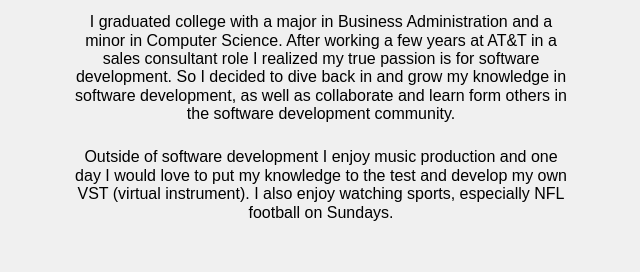
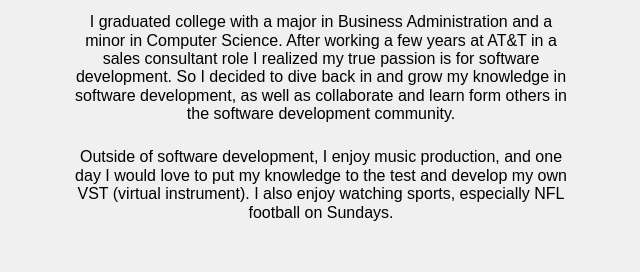
Before and after one commit to TylerIsaac/Hi-Im-Tyler, a plain HTML site: page index.html in a window 1280 px wide. Shown: the part 1080-1352 px from the top of the page, 319-959 px from the left. Drawn offline with nearby package versions, Linux system fonts and the light colour scheme.

```diff
--- a/index.html
+++ b/index.html
@@ -44,7 +44,7 @@
             <h3>About Tyler</h3>
               <p class="wrapper">I graduated college with a major in Business Administration and a minor in Computer Science. After working a few years at AT&T in a sales consultant role I realized my true passion is for software development. So I decided to dive back in and grow my knowledge in software development, as well as collaborate and learn form others in the software development community.</p>
 
-              <p class="wrapper padding-top">Outside of software development I enjoy music production and one day I would love to put my knowledge to the test and develop my own VST (virtual instrument). I also enjoy watching sports, especially NFL football on Sundays.</p>
+              <p class="wrapper padding-top">Outside of software development, I enjoy music production, and one day I would love to put my knowledge to the test and develop my own VST (virtual instrument). I also enjoy watching sports, especially NFL football on Sundays.</p>
               <!--i put my bio inside of an article container because I figured it would translate easily to my other pages such as (GitHub and Linkdin) -->
           </article>
 
```
